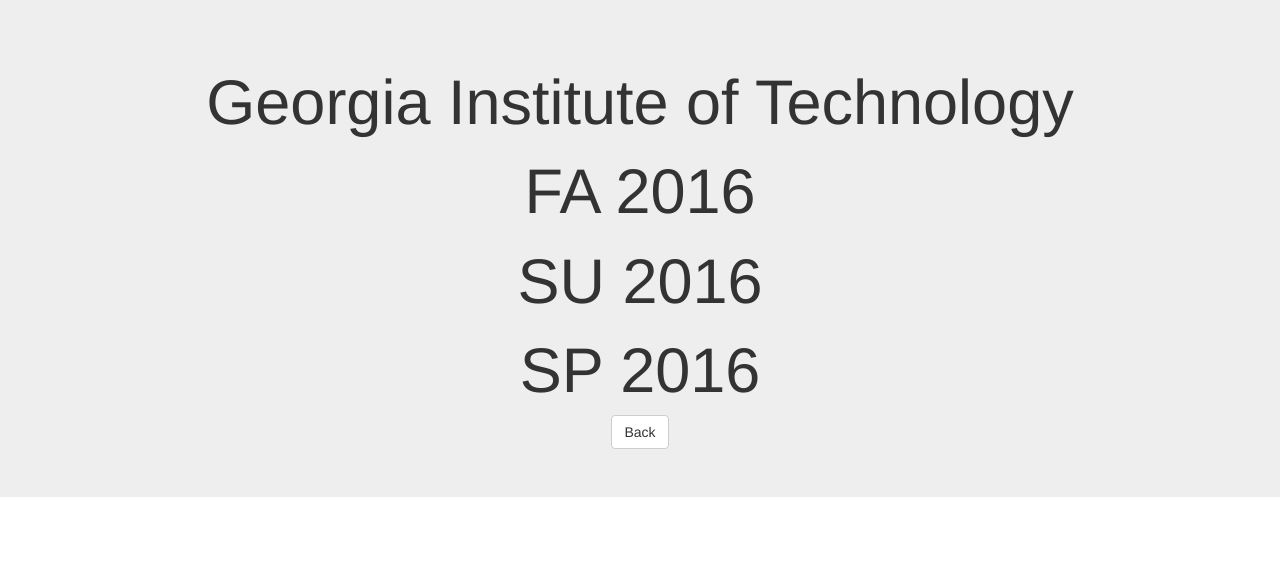
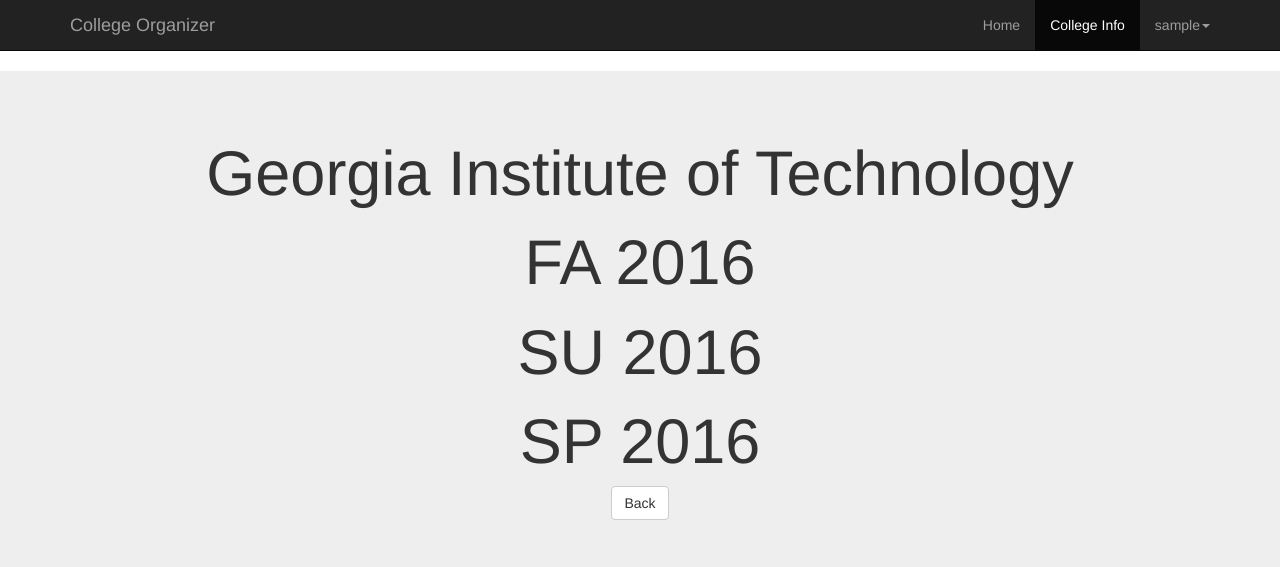
Before and after one commit to SrutiG/Ceegllo, a Django app: template gpacalc/templates/gpacalc/editcollege.html in a window 1280 px wide. Shown: the top 567 px of the page. Run offline with Django 3.2, Linux system fonts and the light colour scheme; data comes from the database, SQL or seed files in the repository; both versions use the stored data as it was after the commit; the template is opened without the code that fills it: values that come from a table or form of the project are taken from there, most other values are stand-ins (such as "Sample title", 1, 10 or a date in 2020); some libraries are stand-ins or nearby versions.

Commit message:
added navbar

```diff
--- a/gpacalc/static/gpacalc/js/index.js
+++ b/gpacalc/static/gpacalc/js/index.js
@@ -4,6 +4,8 @@ $(document).ready(function() {
         parent.history.back();
         return false;
     });
+    $(".dropdown-toggle").dropdown();
+
 
 });
 
--- a/gpacalc/templates/gpacalc/editcollege.html
+++ b/gpacalc/templates/gpacalc/editcollege.html
@@ -1,6 +1,28 @@
 {% extends 'gpacalc/layout.html' %}
 
 {%block content %}
+<nav class="navbar navbar-inverse navbar-static-top">
+    <div class="container">
+        <div class="navbar-header">
+            <a class="navbar-brand col" href="{% url 'home' %}">College Organizer</a>
+        </div>
+        <div class="navbar-collapse navbar-toggleable-xs" id="bs-example-navbar-collapse-1">
+            <ul class="nav navbar-nav navbar-right">
+                <li class="nav-item"><a href="{% url 'home' %}">Home</a></li>
+                <li class="nav-item active"><a class="col" href="{% url 'editcollege' %}">College Info</a></li>
+                <li class="nav-item dropdown">
+                    <a href="#" class="dropdown-toggle" data-toggle="dropdown" role="button" aria-haspopup="true" aria-expanded="false">{{ username }}<span class="caret"></span></a>
+                    <ul class="dropdown-menu">
+                        <li><a href="#">Edit Profile</a></li>
+                        <li><a href="#">Settings</a></li>
+                        <li role="separator" class="divider"></li>
+                        <li><a href="{% url 'login' %}">Logout</a></li>
+                    </ul>
+                </li>
+            </ul>
+        </div>
+    </div>
+</nav>
 <div class="jumbotron text-center">
     {% if college %}
         <h1>{{ college }}</h1>
--- a/gpacalc/templates/gpacalc/layout.html
+++ b/gpacalc/templates/gpacalc/layout.html
@@ -13,8 +13,8 @@
 
     {% block extrastyle %} {% endblock %}
 
+    <script type="text/javascript" src="{% static 'gpacalc/js/jquery.min.js' %}"></script>
     <script type="text/javascript" src="{% static 'gpacalc/js/bootstrap.min.js' %}"></script>
-    <script type="text/javascript" src="{% static 'gpacalc/js/jquery.min.js' %}"></script>
     <script type="text/javascript" src="{% static 'gpacalc/js/index.js' %}"></script>
 
     {% block extrascript %}{% endblock %}
--- a/gpacalc/urls.py
+++ b/gpacalc/urls.py
@@ -7,5 +7,5 @@ urlpatterns = [
     url(r'^login/', views.login, name='login'),
     url(r'^home/', views.home, name='home'),
     url(r'^register/', views.register, name='register'),
-    url(r'^editcollege/', views.editcollege, name='edit_college')
+    url(r'^editcollege/', views.editcollege, name='editcollege')
 ]
--- a/gpacalc/views.py
+++ b/gpacalc/views.py
@@ -30,8 +30,9 @@ def login(request):
 def home(request):
     username = request.session.get('username')
     user = Student.objects.get(username=username)
+    college = user.collegename
     name = Student.__str__(user)
-    return render(request, 'gpacalc/home.html', {'username': username, 'name': name})
+    return render(request, 'gpacalc/home.html', {'username': username, 'name': name, 'college' : college})
 
 def register(request):
     yearchoices = Student.YEAR_CHOICES
```
Also changed, not shown: gpacalc/templates/gpacalc/home.html (+23 -2 lines), db.sqlite3, 2 other files.
